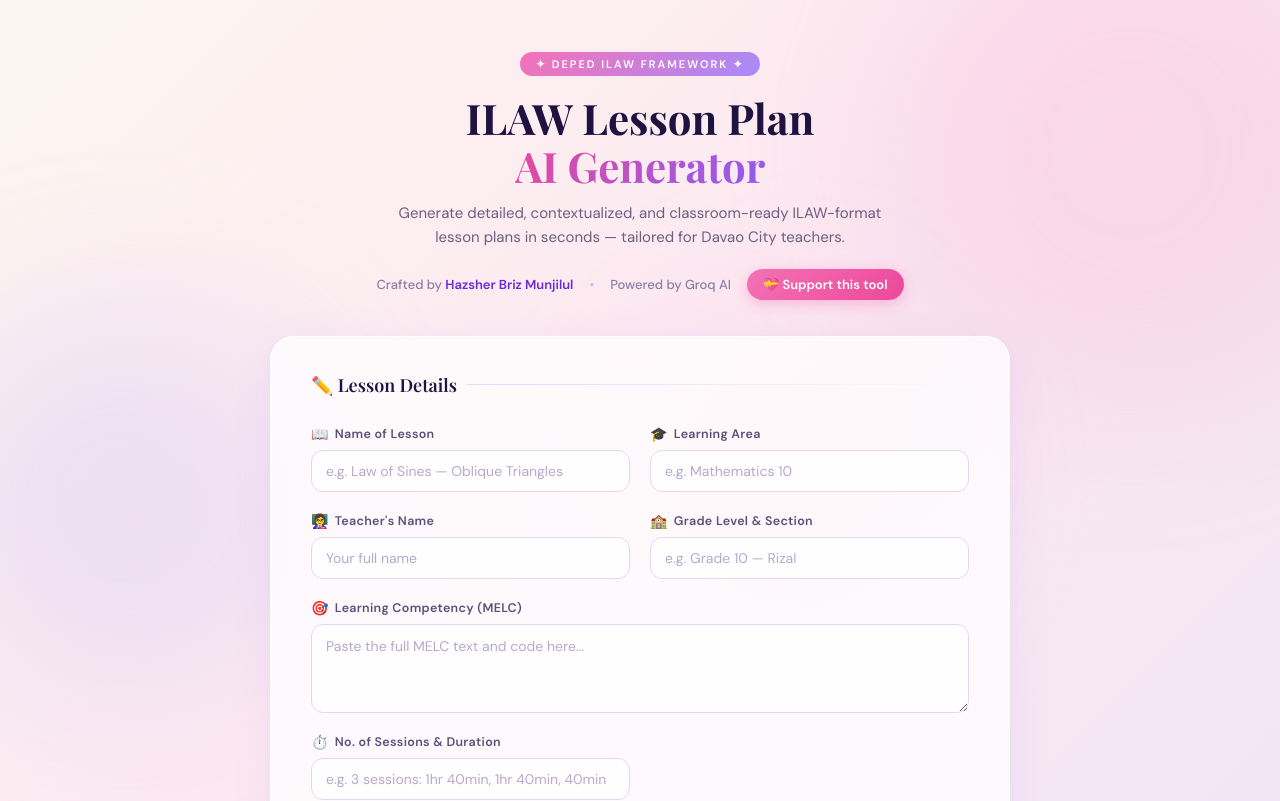
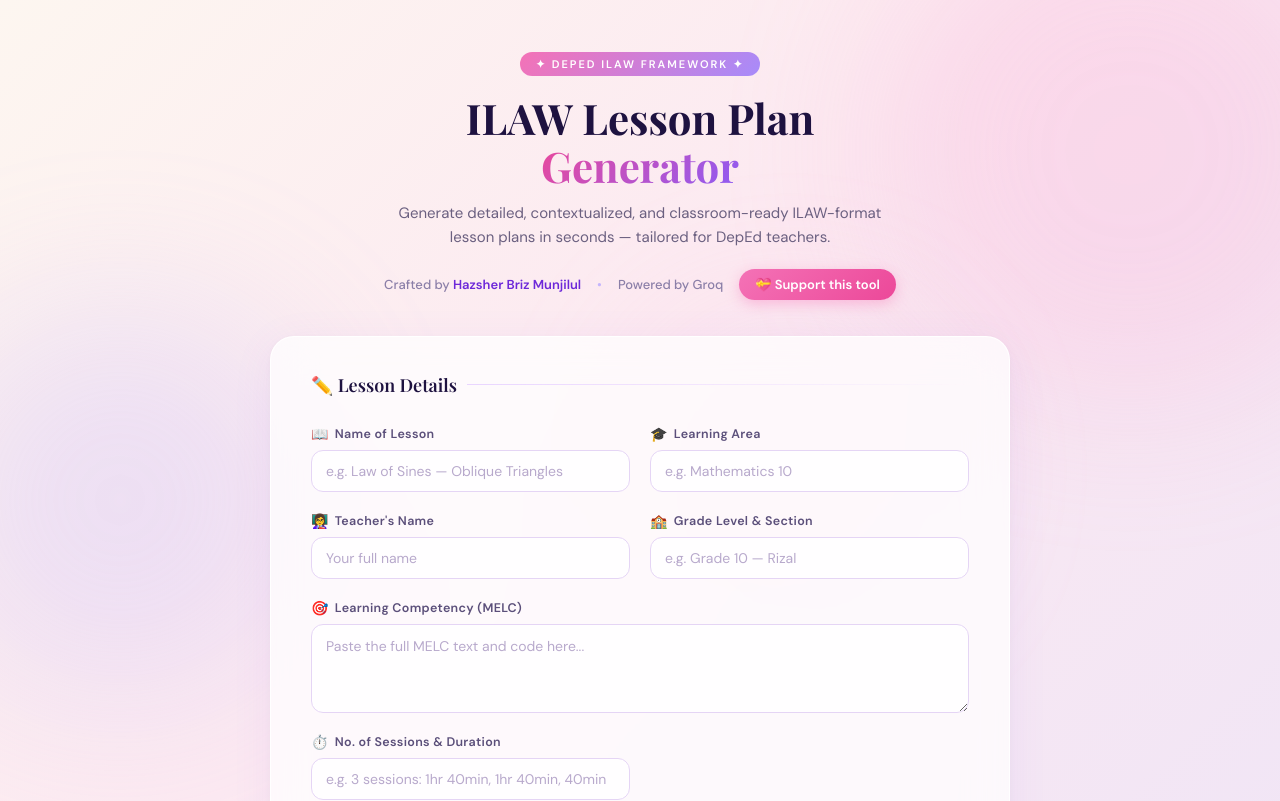
Before and after one commit to hazshermunjilul001-boop/ilaw, a Next.js app: page / in a window 1280 px wide. Shown: the top 801 px of the page. Built offline with nearby package versions, Linux system fonts and the light colour scheme.

Commit message:
Fix some titles

```diff
--- a/app/page.tsx
+++ b/app/page.tsx
@@ -460,14 +460,14 @@ export default function Home() {
           {/* ── HEADER ── */}
           <header className="header">
             <div className="header-badge">✦ DepEd ILAW Framework ✦</div>
-            <h1>ILAW Lesson Plan<br /><span>AI Generator</span></h1>
+            <h1>ILAW Lesson Plan<br /><span>Generator</span></h1>
             <p className="header-sub">
-              Generate detailed, contextualized, and classroom-ready ILAW-format lesson plans in seconds — tailored for Davao City teachers.
+              Generate detailed, contextualized, and classroom-ready ILAW-format lesson plans in seconds — tailored for DepEd teachers.
             </p>
             <div className="header-meta">
               <span className="creator-tag">Crafted by <strong>Hazsher Briz Munjilul</strong></span>
               <span className="creator-tag" style={{ color: '#c4b5fd' }}>•</span>
-              <span className="creator-tag">Powered by Groq AI</span>
+              <span className="creator-tag">Powered by Groq</span>
               <button className="donate-btn" onClick={() => setShowDonation(true)}>
                 💝 Support this tool
               </button>
```
